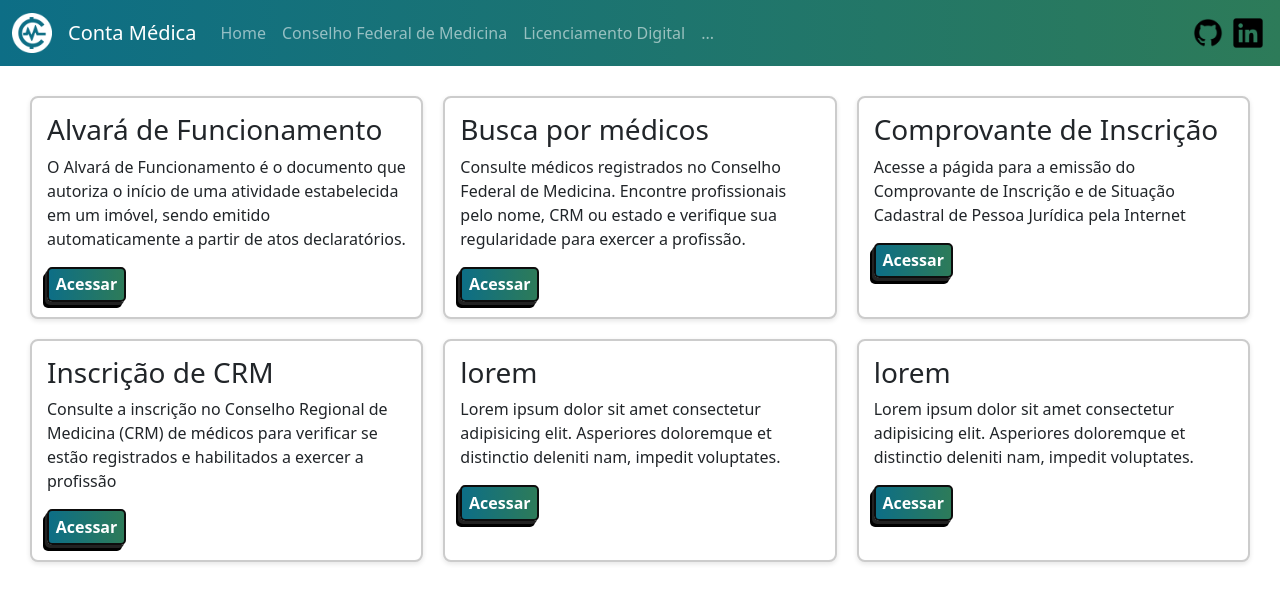
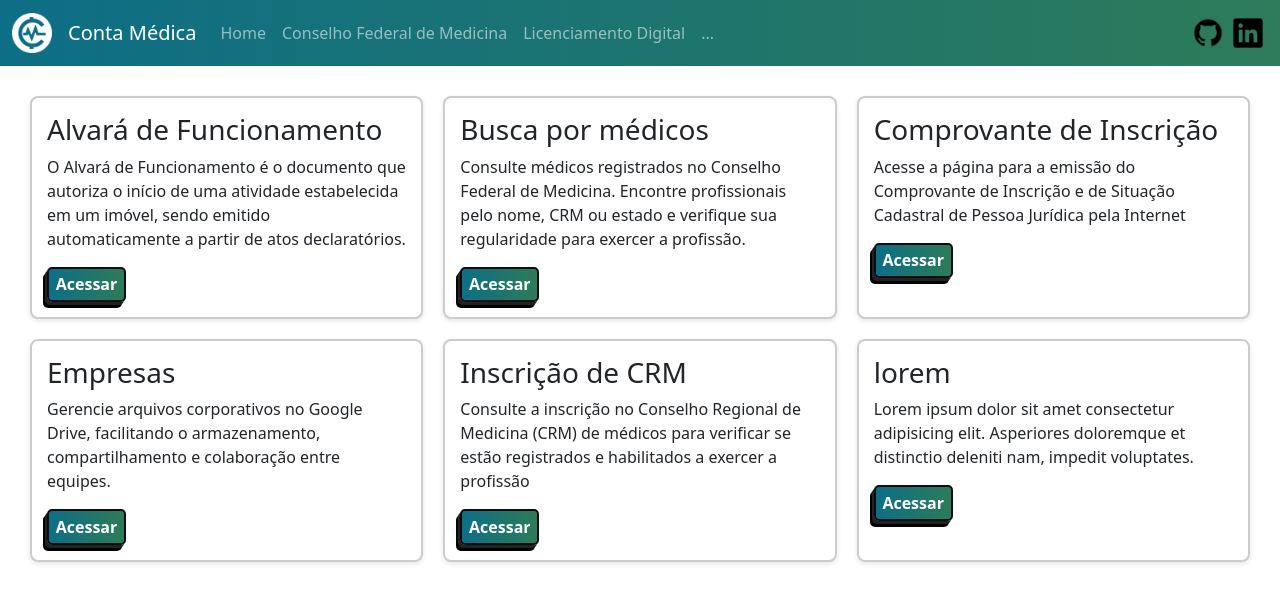
Before and after one commit to JLpensador/Legalizacao-Processo, an Angular app: page /home in a window 1280 px wide. Shown: the top 602 px of the page. Built offline with nearby package versions, Linux system fonts and the light colour scheme.

Commit message:
Feat: Adiciona  Card Empresas

```diff
--- a/src/app/project.service.ts
+++ b/src/app/project.service.ts
@@ -24,8 +24,15 @@ export class ProjectService {
       {
         name: 'Comprovante de Inscrição',
         description:
-          'Acesse a págida para a emissão do Comprovante de Inscrição e de Situação Cadastral de Pessoa Jurídica pela Internet',
+          'Acesse a página para a emissão do Comprovante de Inscrição e de Situação Cadastral de Pessoa Jurídica pela Internet',
         link: 'https://solucoes.receita.fazenda.gov.br/servicos/cnpjreva/Cnpjreva_Solicitacao.asp?cnpj=55399862000120',
+      },
+
+      {
+        name: 'Empresas',
+        description:
+          'Gerencie arquivos corporativos no Google Drive, facilitando o armazenamento, compartilhamento e colaboração entre equipes.',
+        link: 'https://drive.google.com/drive/u/2/folders/1ZJG9Bxd8hr85MfTnX7clGQC_ESJuuuQ3',
       },
 
       {
@@ -41,13 +48,6 @@ export class ProjectService {
           'Lorem ipsum dolor sit amet consectetur adipisicing elit. Asperiores doloremque et distinctio deleniti nam, impedit voluptates.',
         link: '',
       },
-
-      {
-        name: 'lorem',
-        description:
-          'Lorem ipsum dolor sit amet consectetur adipisicing elit. Asperiores doloremque et distinctio deleniti nam, impedit voluptates.',
-        link: '',
-      },
     ];
   }
 }
```
